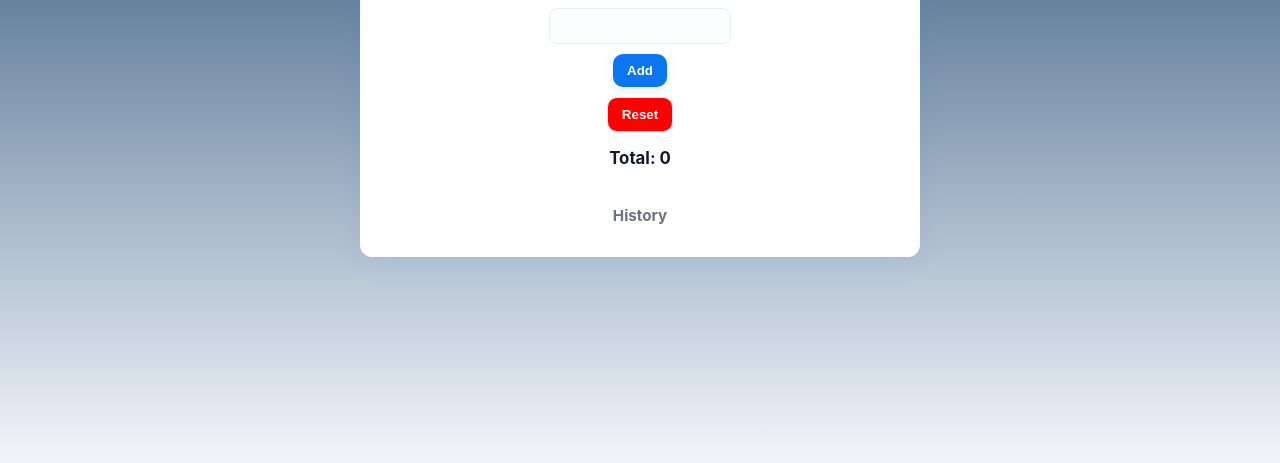
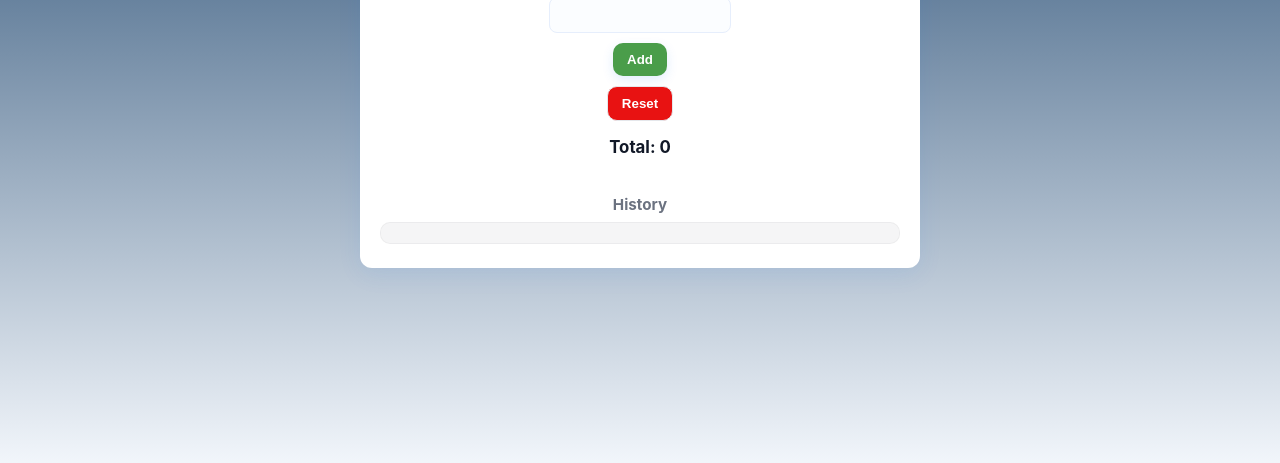
Before and after one commit to redjerrk/calSal, a plain HTML site: page index.html in a window 1280 px wide. Shown: the part 335-798 px from the top of the page. Drawn offline with Linux system fonts and the light colour scheme.

Commit message:
buttons updated

```diff
--- a/styles.css
+++ b/styles.css
@@ -1,9 +1,9 @@
 :root {
     --bg: #f2f6fb;
     --card: #ffffff;
-    --accent: #0b76ef;
+    --accent: rgb(74, 157, 74);
     --muted: #6b7280;
-    --danger: #e11d48;
+    --danger: #4f2f36;
     --radius: 12px;
     --shadow: 0 6px 24px rgba(11, 118, 239, 0.08);
 }
@@ -13,7 +13,6 @@ body {
     height: 100%;
     margin: 0;
     background: linear-gradient(180deg, #05305c 0%, var(--bg) 100%);
-    /* Prevent the browser-level scrollbar for this single-page app. */
     overflow: hidden;
     font-family: -apple-system, BlinkMacSystemFont, "Segoe UI", Roboto,
         "Helvetica Neue", Arial;
@@ -21,7 +20,6 @@ body {
 }
 
 .page {
-    /* Fill the viewport and handle any internal scrolling here. */
     height: 100vh;
     display: flex;
     align-items: center;
@@ -84,6 +82,7 @@ input[type="number"]:focus {
     box-shadow: 0 6px 18px rgba(11, 118, 239, 0.08);
 }
 
+
 button {
     background: var(--accent);
     color: white;
@@ -100,7 +99,7 @@ button[type="button"]:hover {
 }
 
 #resetBtn {
-    background: red;
+    background: rgb(232, 18, 18);
     color: white;
     box-shadow: none;
     border: 1px solid #e5e7eb;
@@ -132,31 +131,48 @@ button[type="button"]:hover {
     color: var(--muted);
     text-align: center;
 }
+
+#clearHistoryBtn {
+    font-size:0.8em;
+    margin-left:8px;
+    background: grey;
+}
+
 #history {
     list-style: none;
-    padding: 0;
+    padding: 10px;
     margin: 0;
     display: flex;
     flex-direction: column;
-    gap: 6px;
+    gap: 8px;
+    background: rgba(15, 23, 42, 0.04);
+    border-radius: 10px;
+    border: 1px solid rgba(15, 23, 42, 0.04);
+    max-height: 180px;
+    overflow: auto;
 }
 
-#clearHistoryBtn{
-    font-size:0.8em;
-    margin-left:8px;
-    background: grey;
-
-}
 #history li {
-    background: #fbfdff;
-    border: 1px solid #eef3ff;
+    background: rgba(255, 255, 255, 0.9);
+    border: 1px solid rgba(15, 23, 42, 0.06);
     padding: 8px 10px;
     border-radius: 8px;
     font-size: 0.95rem;
     color: #111827;
 }
 
-/* Responsive adjustments */
+#history::-webkit-scrollbar {
+    width: 8px;
+}
+#history::-webkit-scrollbar-track {
+    background: transparent;
+    border-radius: 8px;
+}
+#history::-webkit-scrollbar-thumb {
+    background: rgba(2, 6, 23, 0.06);
+    border-radius: 8px;
+}
+
 @media (max-width: 480px) {
     .card {
         padding: 16px;
```
